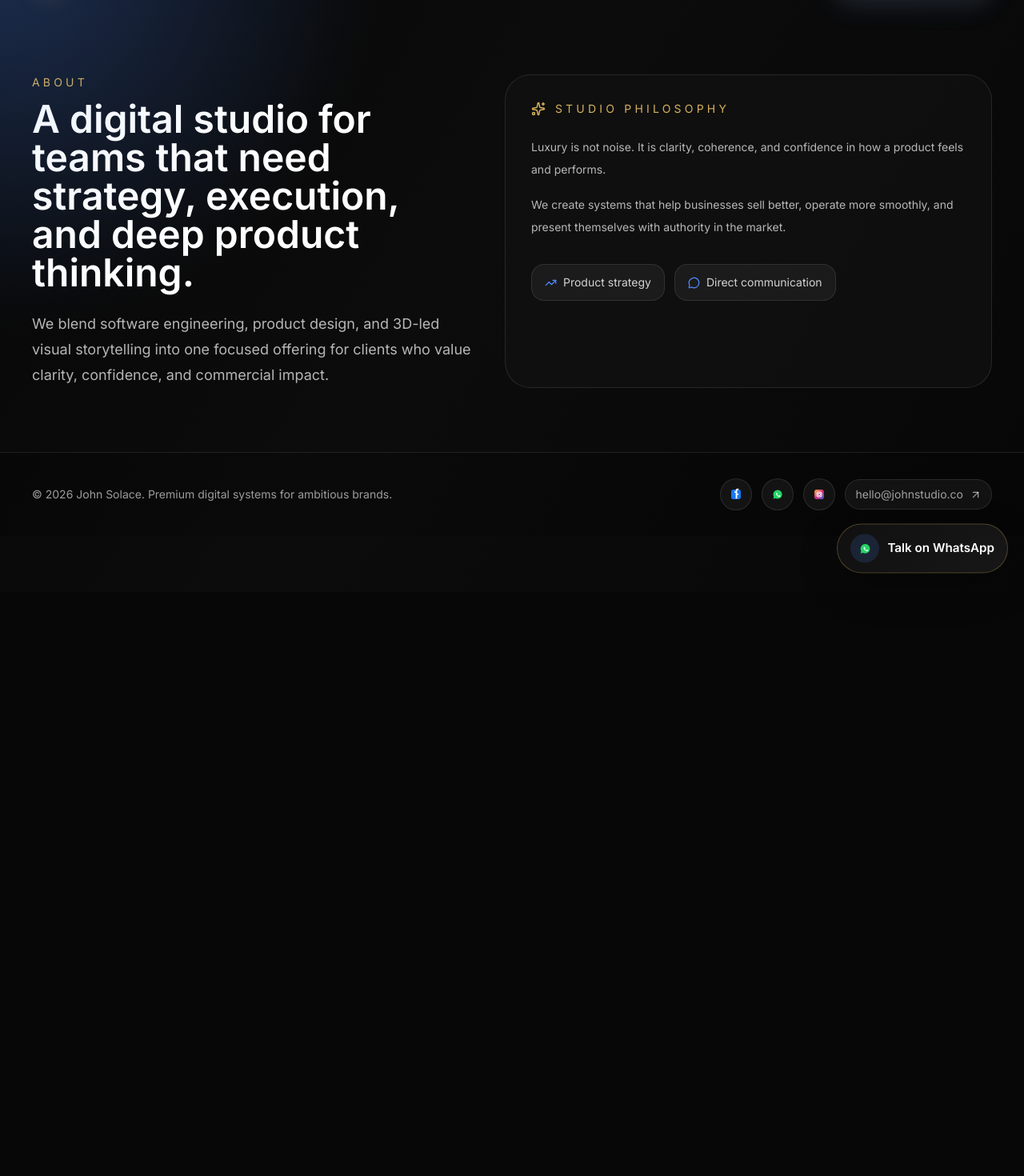
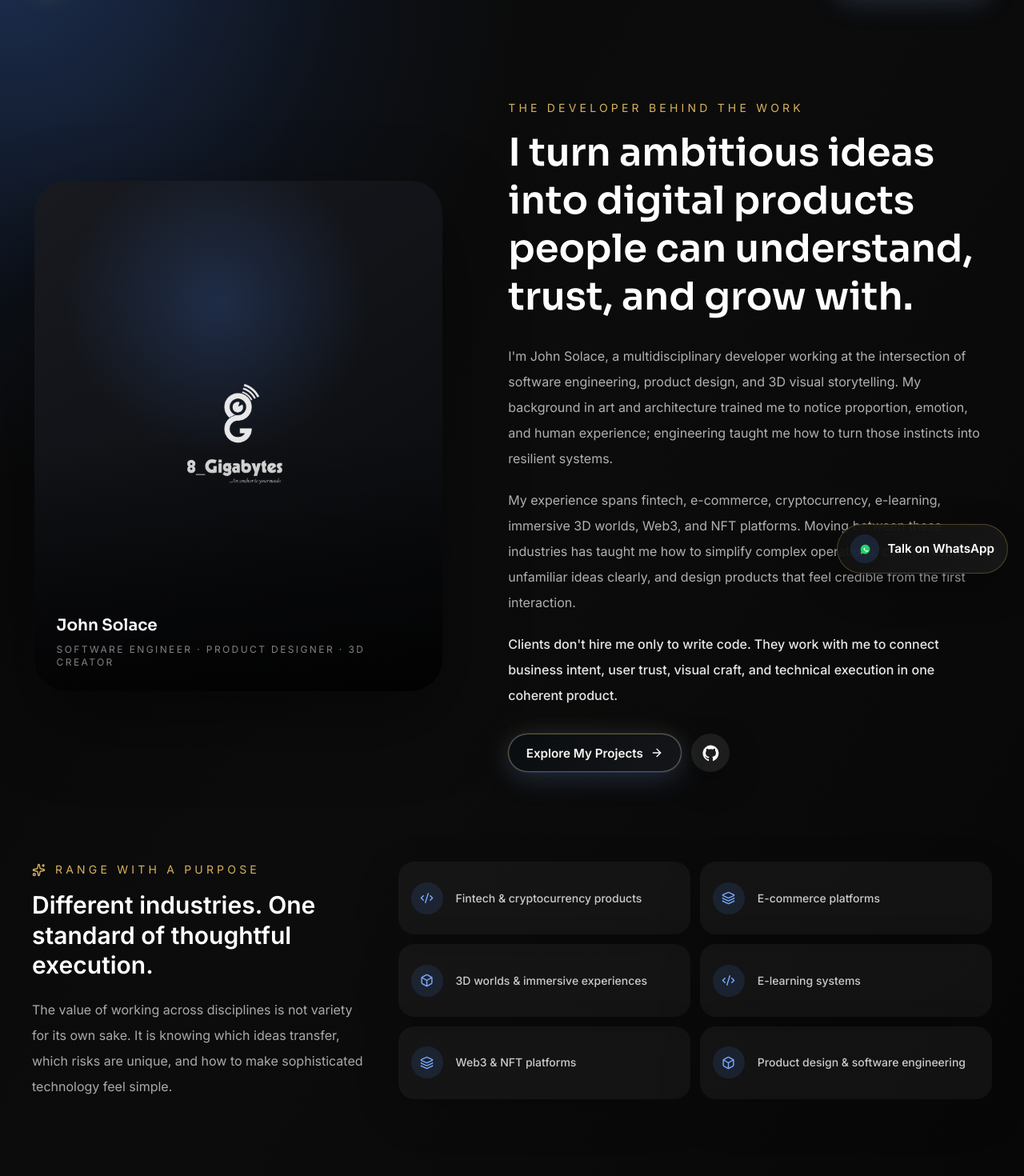
Before and after one commit to Ukwun/myportfolio, a Next.js app: page /about in a window 1280 px wide. Shown: the part 60-1530 px from the top of the page at 80% size. Before the commit the page ends 800 px from the top, so only its background shows below. Built offline with nearby package versions, Linux system fonts and the light colour scheme.

Commit message:
Personalize about experience and add GitHub profile

```diff
--- a/src/app/about/page.tsx
+++ b/src/app/about/page.tsx
@@ -1,33 +1,93 @@
-import { Sparkles, TrendingUp, MessageCircle } from "lucide-react";
+import Image from "next/image";
+import Link from "next/link";
+import { ArrowRight, Box, Code2, Layers3, Sparkles } from "lucide-react";
+import { GitHubMark } from "@/components/github-mark";
+
+const experience = [
+  "Fintech & cryptocurrency products",
+  "E-commerce platforms",
+  "3D worlds & immersive experiences",
+  "E-learning systems",
+  "Web3 & NFT platforms",
+  "Product design & software engineering",
+];
 
 export default function AboutPage() {
   return (
-    <main className="mx-auto max-w-7xl px-5 py-20 sm:px-8 lg:px-10">
-      <div className="grid gap-10 lg:grid-cols-[0.95fr_1.05fr]">
-        <div>
-          <p className="text-sm uppercase tracking-[0.3em] text-[#d6b25e]">About</p>
-          <h1 className="mt-3 text-4xl font-semibold text-white sm:text-5xl">A digital studio for teams that need strategy, execution, and deep product thinking.</h1>
-          <p className="mt-6 text-lg leading-8 text-white/70">We blend software engineering, product design, and 3D-led visual storytelling into one focused offering for clients who value clarity, confidence, and commercial impact.</p>
-        </div>
-        <div className="rounded-[2rem] border border-white/10 bg-[#111111]/80 p-8">
-          <div className="flex items-center gap-3 text-[#d6b25e]">
-            <Sparkles size={18} />
-            <span className="text-sm uppercase tracking-[0.3em]">Studio Philosophy</span>
+    <main className="relative overflow-hidden">
+      <section className="mx-auto max-w-7xl px-5 py-20 sm:px-8 lg:px-10 lg:py-28">
+        <div className="grid items-center gap-14 lg:grid-cols-[0.46fr_0.54fr] lg:gap-20">
+          <div className="relative mx-auto w-full max-w-[510px]">
+            <div className="absolute -inset-10 -z-10 rounded-full bg-[#4f8cff]/10 blur-[90px]" />
+            <div className="group relative aspect-[4/5] overflow-hidden rounded-[2.5rem] bg-[radial-gradient(circle_at_45%_24%,_rgba(79,140,255,0.2),_transparent_34%),linear-gradient(145deg,_#181a20,_#08090b)] shadow-[0_36px_100px_rgba(0,0,0,0.4)]">
+              <Image
+                src="/new%20brandlogo2.png"
+                alt="Portrait placeholder for John Solace"
+                fill
+                priority
+                sizes="(max-width: 1024px) 90vw, 42vw"
+                className="object-contain p-[22%] opacity-90 transition-transform duration-700 group-hover:scale-[1.025]"
+              />
+              <div className="absolute inset-0 bg-gradient-to-t from-black/80 via-transparent to-transparent" />
+              <div className="absolute bottom-7 left-7 right-7">
+                <p className="font-[family-name:var(--font-sora)] text-xl font-semibold text-white">John Solace</p>
+                <p className="mt-2 text-xs uppercase tracking-[0.2em] text-white/50">Software engineer · Product designer · 3D creator</p>
+              </div>
+            </div>
           </div>
-          <div className="mt-6 space-y-4 text-sm leading-7 text-white/70">
-            <p>Luxury is not noise. It is clarity, coherence, and confidence in how a product feels and performs.</p>
-            <p>We create systems that help businesses sell better, operate more smoothly, and present themselves with authority in the market.</p>
-          </div>
-          <div className="mt-8 flex flex-wrap gap-3">
-            <div className="rounded-2xl border border-white/10 bg-white/5 px-4 py-3 text-sm text-white/80">
-              <div className="flex items-center gap-2"><TrendingUp size={15} className="text-[#4f8cff]" /> Product strategy</div>
+
+          <div>
+            <p className="text-sm uppercase tracking-[0.3em] text-[#d6b25e]">The Developer Behind the Work</p>
+            <h1 className="mt-4 font-[family-name:var(--font-sora)] text-4xl font-semibold leading-tight text-white sm:text-5xl">
+              I turn ambitious ideas into digital products people can understand, trust, and grow with.
+            </h1>
+            <div className="mt-7 space-y-5 text-base leading-8 text-white/68">
+              <p>
+                I&apos;m John Solace, a multidisciplinary developer working at the intersection of software engineering, product design, and 3D visual storytelling. My background in art and architecture trained me to notice proportion, emotion, and human experience; engineering taught me how to turn those instincts into resilient systems.
+              </p>
+              <p>
+                My experience spans fintech, e-commerce, cryptocurrency, e-learning, immersive 3D worlds, Web3, and NFT platforms. Moving between these industries has taught me how to simplify complex operations, communicate unfamiliar ideas clearly, and design products that feel credible from the first interaction.
+              </p>
+              <p className="font-medium text-white/90">
+                Clients don&apos;t hire me only to write code. They work with me to connect business intent, user trust, visual craft, and technical execution in one coherent product.
+              </p>
             </div>
-            <div className="rounded-2xl border border-white/10 bg-white/5 px-4 py-3 text-sm text-white/80">
-              <div className="flex items-center gap-2"><MessageCircle size={15} className="text-[#4f8cff]" /> Direct communication</div>
+
+            <div className="mt-8 flex flex-wrap gap-3">
+              <Link href="/case-studies" className="btn-primary group">
+                Explore My Projects <ArrowRight size={16} className="transition-transform group-hover:translate-x-1" />
+              </Link>
+              <a href="https://github.com/Ukwun" target="_blank" rel="noreferrer" aria-label="View John Solace on GitHub" className="flex h-12 w-12 items-center justify-center rounded-full bg-white/8 text-white shadow-[0_14px_40px_rgba(0,0,0,0.28)] transition hover:-translate-y-1 hover:bg-white/14 hover:text-[#d6b25e]">
+                <GitHubMark className="h-[21px] w-[21px]" />
+              </a>
             </div>
           </div>
         </div>
-      </div>
+      </section>
+
+      <section className="mx-auto max-w-7xl px-5 pb-24 sm:px-8 lg:px-10">
+        <div className="grid gap-10 lg:grid-cols-[0.72fr_1.28fr]">
+          <div>
+            <div className="flex items-center gap-3 text-[#d6b25e]">
+              <Sparkles size={17} />
+              <span className="text-sm uppercase tracking-[0.3em]">Range with a purpose</span>
+            </div>
+            <h2 className="mt-4 text-3xl font-semibold leading-tight text-white">Different industries. One standard of thoughtful execution.</h2>
+            <p className="mt-5 leading-8 text-white/65">The value of working across disciplines is not variety for its own sake. It is knowing which ideas transfer, which risks are unique, and how to make sophisticated technology feel simple.</p>
+          </div>
+          <div className="grid gap-3 sm:grid-cols-2">
+            {experience.map((item, index) => {
+              const Icon = index % 3 === 0 ? Code2 : index % 3 === 1 ? Layers3 : Box;
+              return (
+                <div key={item} className="flex items-center gap-4 rounded-[1.25rem] bg-white/[0.045] p-4 shadow-[0_18px_55px_rgba(0,0,0,0.16)]">
+                  <span className="flex h-10 w-10 shrink-0 items-center justify-center rounded-full bg-[#4f8cff]/12 text-[#7cabff]"><Icon size={17} /></span>
+                  <p className="text-sm font-medium text-white/78">{item}</p>
+                </div>
+              );
+            })}
+          </div>
+        </div>
+      </section>
     </main>
   );
 }
--- /dev/null
+++ b/src/components/github-mark.tsx
@@ -0,0 +1,9 @@
+import type { SVGProps } from "react";
+
+export function GitHubMark(props: SVGProps<SVGSVGElement>) {
+  return (
+    <svg viewBox="0 0 24 24" fill="currentColor" aria-hidden="true" {...props}>
+      <path d="M12 .7a11.5 11.5 0 0 0-3.64 22.4c.58.1.79-.25.79-.56v-2.23c-3.22.7-3.9-1.37-3.9-1.37-.53-1.34-1.29-1.7-1.29-1.7-1.05-.72.08-.7.08-.7 1.16.08 1.78 1.2 1.78 1.2 1.03 1.77 2.71 1.26 3.37.96.1-.75.4-1.26.74-1.55-2.57-.29-5.27-1.28-5.27-5.69 0-1.26.45-2.28 1.19-3.09-.12-.29-.52-1.46.11-3.05 0 0 .97-.31 3.16 1.18a10.9 10.9 0 0 1 5.76 0c2.19-1.49 3.16-1.18 3.16-1.18.63 1.59.23 2.76.11 3.05.74.81 1.19 1.83 1.19 3.09 0 4.42-2.71 5.39-5.29 5.68.42.36.79 1.06.79 2.14v3.17c0 .31.21.67.8.56A11.5 11.5 0 0 0 12 .7Z" />
+    </svg>
+  );
+}
--- a/src/components/personal-story.tsx
+++ b/src/components/personal-story.tsx
@@ -4,6 +4,7 @@ import Image from "next/image";
 import Link from "next/link";
 import { motion, useMotionValue, useSpring } from "framer-motion";
 import { ArrowUpRight } from "lucide-react";
+import { GitHubMark } from "@/components/github-mark";
 import type { MouseEvent } from "react";
 
 export function PersonalStory() {
@@ -87,7 +88,7 @@ export function PersonalStory() {
             </p>
             <p className="font-medium text-white/90">Over the years, I discovered that the most meaningful digital products are built where science meets art.</p>
             <p>
-              Today, I design and develop websites, software platforms, mobile applications, and immersive digital experiences that don&apos;t just function—they inspire confidence, simplify complex operations, and create lasting value for the businesses behind them.
+              Today, I bring that perspective to fintech, e-commerce, cryptocurrency, e-learning, immersive 3D worlds, Web3, and NFT platforms. I design and develop digital products that don&apos;t just function—they inspire confidence, simplify complex operations, and create lasting value for the businesses behind them.
             </p>
             <p>
               Every project is an opportunity to transform an ambitious idea into something people can use, trust, and grow with. Whether it&apos;s a startup building its first platform, a real estate company reimagining the customer journey, or an established organization preparing for its next stage of growth, my goal remains the same: to create digital systems that are thoughtfully designed, technically resilient, and built to stand the test of time.
@@ -104,6 +105,9 @@ export function PersonalStory() {
               Explore My Projects
               <ArrowUpRight size={16} className="transition-transform duration-300 group-hover:-translate-y-0.5 group-hover:translate-x-0.5" />
             </Link>
+            <a href="https://github.com/Ukwun" target="_blank" rel="noreferrer" aria-label="View John Solace on GitHub" className="flex h-[46px] w-[46px] items-center justify-center self-start rounded-full bg-white/8 text-white/75 shadow-[0_12px_35px_rgba(0,0,0,0.24)] transition hover:-translate-y-1 hover:bg-white/14 hover:text-[#d6b25e]">
+              <GitHubMark className="h-[19px] w-[19px]" />
+            </a>
           </div>
         </motion.div>
       </div>
```
